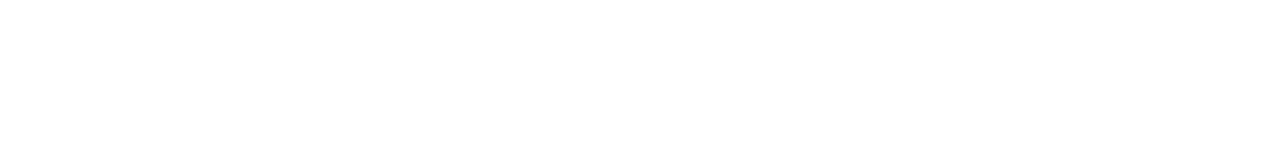
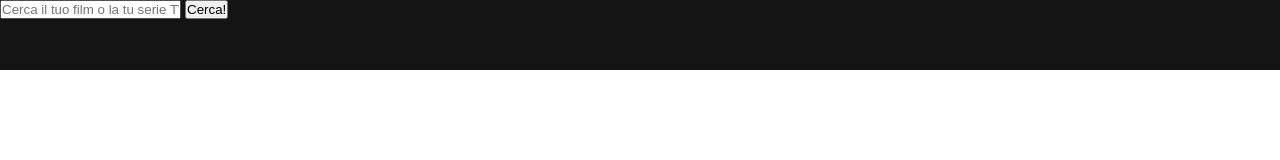
Before and after one commit to niccolo-delfino/vue-boolflix, a plain HTML site: page index.html in a window 1280 px wide. Drawn offline with nearby package versions, Linux system fonts and the light colour scheme.

Commit message:
header wip

```diff
--- a/css/style.css
+++ b/css/style.css
@@ -0,0 +1,17 @@
+*{
+  margin: 0;
+  padding: 0;
+  box-sizing: border-box;
+}
+
+.container {
+    width: 100%;
+    height: 100%;
+    margin: 0 auto;
+}
+
+header {
+    width: 100%;
+    height: 70px;
+    background: #141414;
+}
--- a/index.html
+++ b/index.html
@@ -15,7 +15,11 @@
 </head>
 <body>
 
-  <div id="app">
+  <div id="app" class="container">
+    <header>
+        <input type="text" placeholder="Cerca il tuo film o la tu serie TV">
+        <button type="button" name="button">Cerca!</button>
+    </header>
 
   </div>
 
```
